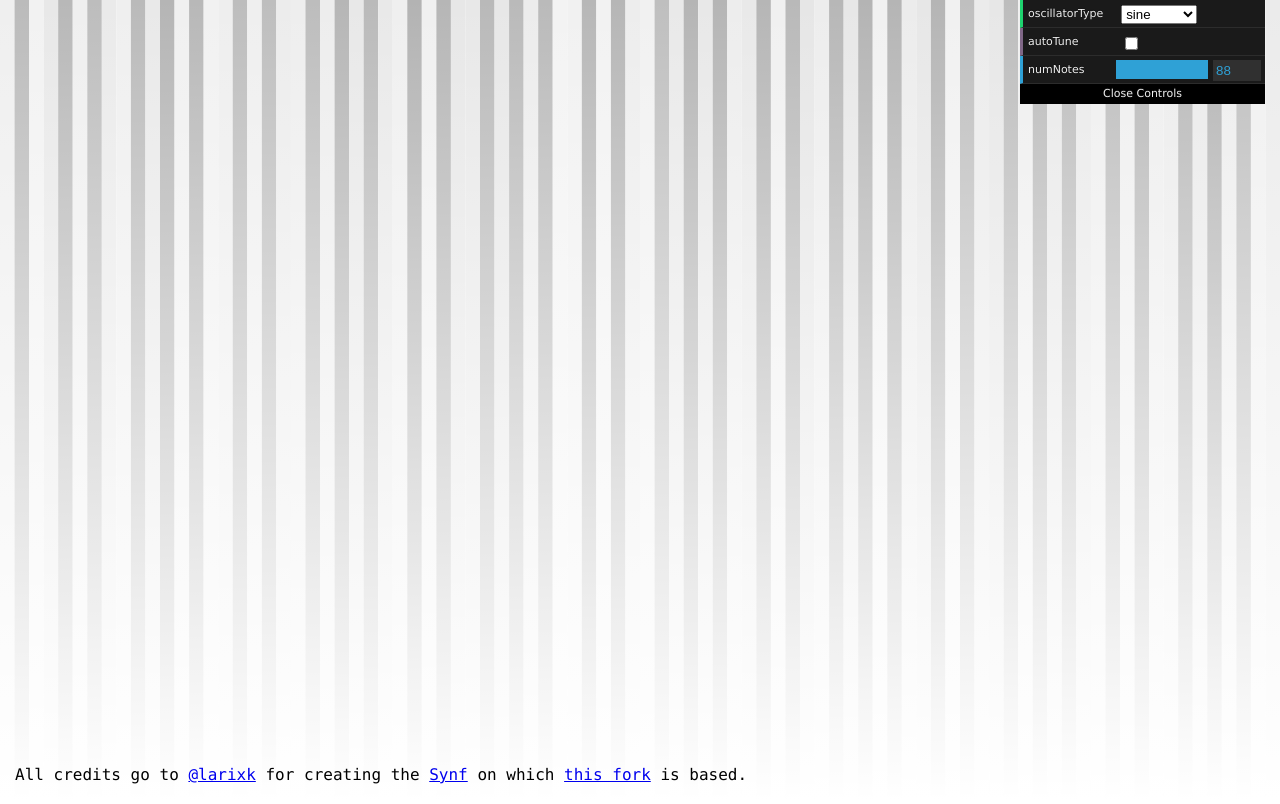
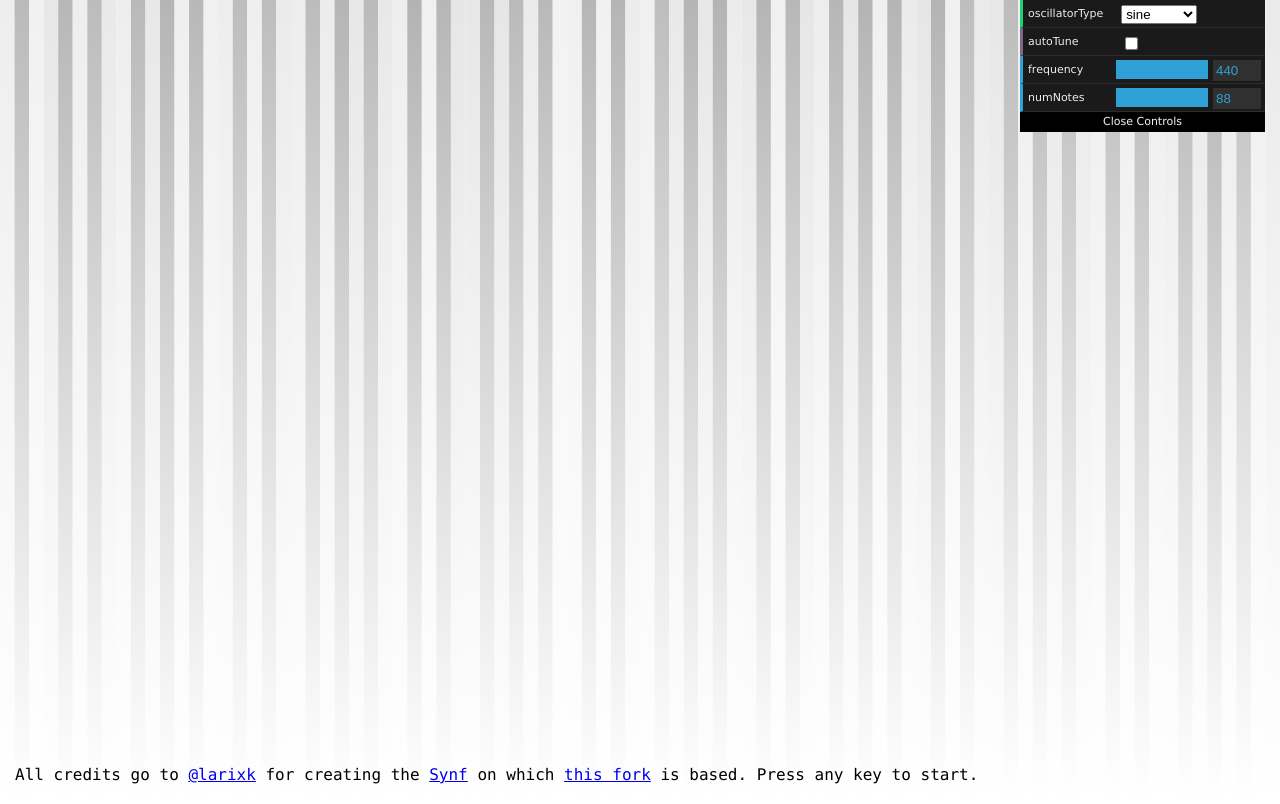
Before and after one commit to bartderijk/synf, a plain HTML site: page index.html in a window 1280 px wide. Both pictures are taken after a click on the item "autoTune". Drawn offline with Linux system fonts and the light colour scheme.

Commit message:
Added keyboard functionality.

```diff
--- a/index.html
+++ b/index.html
@@ -24,7 +24,7 @@
 <body>
 
 <footer>
-    <p>All credits go to <a href="https://github.com/larixk">@larixk</a> for creating the <a href="https://github.com/larixk/synf">Synf</a> on which <a href="https://github.com/bartderijk/synf">this fork</a> is based.</p>
+    <p>All credits go to <a href="https://github.com/larixk">@larixk</a> for creating the <a href="https://github.com/larixk/synf">Synf</a> on which <a href="https://github.com/bartderijk/synf">this fork</a> is based. Press any key to start.</p>
 </footer>
 <script type="text/javascript" src="dat.gui.min.js"></script>
 <script type="text/javascript" src="script.js"></script>
--- a/script.js
+++ b/script.js
@@ -8,12 +8,13 @@ var Synf = function() {
     this.numNotes = 88;
     this.autoTune = true;
     this.oscillatorType = 'sine';
+    this.frequency = 440;
 
     amp = context.createGain();
     amp.gain.value = 0;
 
     oscillator = context.createOscillator();
-    oscillator.frequency.value = 440;
+    oscillator.frequency.value = this.frequency;
     oscillator.type = this.oscillatorType;
     oscillator.connect(amp);
 
@@ -21,21 +22,22 @@ var Synf = function() {
 
     oscillator.start(0);
     var mousedown = false;
+
     window.addEventListener("mousemove", function(e) {
+        that.setTone(e, "mousemove");
+    });
 
-        var perc = (e.pageX / window.innerWidth);
+    window.addEventListener("keydown", function(e) {
+        that.setTone(e, "keydown");
 
-        var key = (that.numNotes - that.numNotes) / 2 + (that.numNotes * perc);
-        if (that.autoTune) {
-            key = Math.ceil(key);
-        }
-        var hz = Math.pow(2, ((key - 49) / 12)) * 440;
+        oscillator.type = that.oscillatorType;
+        mousedown = true;
+        amp.gain.value = 1;// - (e.pageY / window.innerHeight);
+    });
 
-        oscillator.frequency.value = hz;
-        if (mousedown) {
-
-            amp.gain.value = 1 - (e.pageY / window.innerHeight);
-        }
+    window.addEventListener("keyup", function(e) {
+        mousedown = false;
+        amp.gain.value = 0;
     });
 
     window.addEventListener("mousedown", function(e) {
@@ -48,6 +50,28 @@ var Synf = function() {
         mousedown = false;
         amp.gain.value = 0;
     });
+
+    this.setTone = function(e, type) {
+        if (type === "mousemove") {
+            var perc = (e.pageX / window.innerWidth);
+        }
+
+        if (type === "keydown") {
+            var perc = (e.keyCode / 222);
+        }
+
+        var key = (that.numNotes - that.numNotes) / 2 + (that.numNotes * perc);
+        if (that.autoTune) {
+            key = Math.ceil(key);
+        }
+        var hz = Math.pow(2, ((key - 49) / 12)) * that.frequency;
+
+        oscillator.frequency.value = hz;
+
+        if (mousedown) {
+            amp.gain.value = 1;// - (e.pageY / window.innerHeight);
+        }
+    };
 
     var canvas = document.createElement('canvas');
     var ctx = canvas.getContext("2d");
@@ -63,7 +87,7 @@ var Synf = function() {
             if (keyIndex === 1 || keyIndex === 4 || keyIndex === 6 || keyIndex === 9 || keyIndex === 11) {
                 color = Math.random() * 0.05 + 0.7;
             }
-            color = Math.floor(color * 256);
+            color = Math.floor(color * 255);
             color = 'rgb(' + color + ',' + color + ',' + color + ')';
             ctx.fillStyle = color;
             ctx.fillRect(i * canvas.width / this.numNotes, 0, canvas.width / this.numNotes, canvas.height);
@@ -91,9 +115,10 @@ gui.add(synf, 'oscillatorType', [
 ]);
 
 gui.add(synf, 'autoTune');
-var controller = gui.add(synf, 'numNotes', 1, 88);
+gui.add(synf, 'frequency', 4, 440);
 
-controller.onFinishChange(function(value) {
+var numNotesController = gui.add(synf, 'numNotes', 1, 88);
+numNotesController.onFinishChange(function(value) {
     synf.numNotes = value;
     synf.drawCanvas();
 });
```
